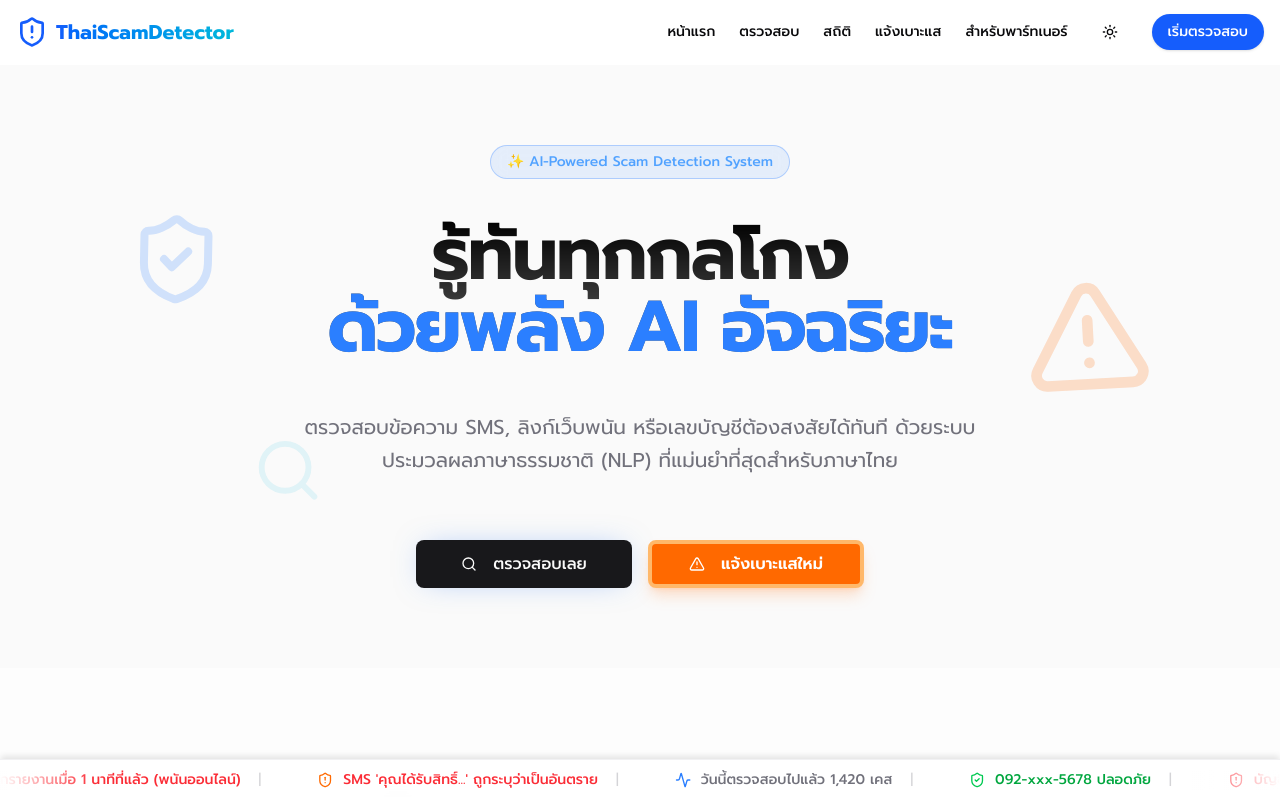
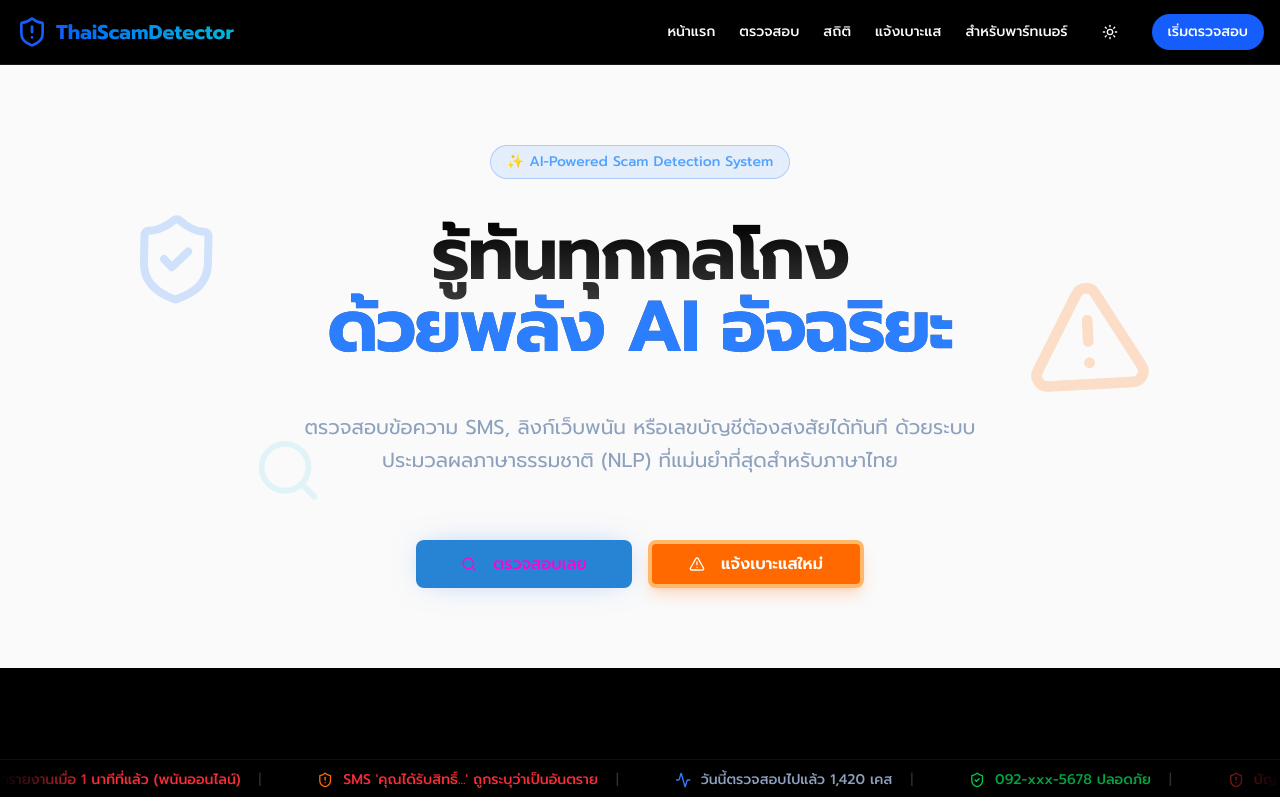
Before and after one commit to nutthakorn7/ThaiScamBench, a Next.js app in the folder frontend/: page / in a window 1280 px wide. Shown: the top 797 px of the page. Built offline with nearby package versions, Linux system fonts and the light colour scheme; a web font is replaced by a local one.

Commit message:
refactor: implement centralized theme system using css variables

```diff
--- a/frontend/app/globals.css
+++ b/frontend/app/globals.css
@@ -9,127 +9,99 @@
   --radius-md: calc(var(--radius) - 2px);
   --radius-lg: var(--radius);
   --radius-xl: calc(var(--radius) + 4px);
-  --color-background: var(--background);
-  --color-foreground: var(--foreground);
-  --color-card: var(--card);
-  --color-card-foreground: var(--card-foreground);
-  --color-popover: var(--popover);
-  --color-popover-foreground: var(--popover-foreground);
-  --color-primary: var(--primary);
-  --color-primary-foreground: var(--primary-foreground);
-  --color-secondary: var(--secondary);
-  --color-secondary-foreground: var(--secondary-foreground);
-  --color-muted: var(--muted);
-  --color-muted-foreground: var(--muted-foreground);
-  --color-accent: var(--accent);
-  --color-accent-foreground: var(--accent-foreground);
-  --color-destructive: var(--destructive);
-  --color-destructive-foreground: var(--destructive-foreground);
-  --color-border: var(--border);
-  --color-input: var(--input);
-  --color-ring: var(--ring);
-  --color-chart-1: var(--chart-1);
-  --color-chart-2: var(--chart-2);
-  --color-chart-3: var(--chart-3);
-  --color-chart-4: var(--chart-4);
-  --color-chart-5: var(--chart-5);
-  --color-sidebar: var(--sidebar);
-  --color-sidebar-foreground: var(--sidebar-foreground);
-  --color-sidebar-primary: var(--sidebar-primary);
-  --color-sidebar-primary-foreground: var(--sidebar-primary-foreground);
-  --color-sidebar-accent: var(--sidebar-accent);
-  --color-sidebar-accent-foreground: var(--sidebar-accent-foreground);
-  --color-sidebar-border: var(--sidebar-border);
-  --color-sidebar-ring: var(--sidebar-ring);
-  --font-sans: var(--font-prompt), var(--font-inter), ui-sans-serif, system-ui, sans-serif, "Apple Color Emoji", "Segoe UI Emoji", "Segoe UI Symbol", "Noto Color Emoji";
 
+  /* Map Tailwind Colors to our Semantic Variables */
+  --color-background: var(--color-bg);
+  --color-foreground: var(--color-text);
+  --color-card: var(--color-bg-elevated);
+  --color-card-foreground: var(--color-text);
+  --color-popover: var(--color-bg-elevated);
+  --color-popover-foreground: var(--color-text);
+  --color-primary: var(--color-primary);
+  --color-primary-foreground: var(--color-text-inverse);
+  --color-secondary: var(--color-bg-elevated);
+  --color-secondary-foreground: var(--color-text);
+  --color-muted: var(--color-bg-elevated);
+  --color-muted-foreground: var(--color-text-soft);
+  --color-accent: var(--color-accent);
+  --color-accent-foreground: var(--color-text-inverse);
+  --color-destructive: var(--color-danger);
+  --color-destructive-foreground: var(--color-text-inverse);
+  --color-border: var(--color-border);
+  --color-input: var(--color-border);
+  --color-ring: var(--color-primary);
+
+  /* Fonts */
+  --font-sans: "Prompt", var(--font-inter), ui-sans-serif, system-ui, sans-serif;
+
+  /* Aurora Animation */
   @keyframes aurora {
-    from {
-      background-position: 50% 50%, 50% 50%;
-    }
-    to {
-      background-position: 350% 50%, 350% 50%;
-    }
+    from { background-position: 50% 50%, 50% 50%; }
+    to { background-position: 350% 50%, 350% 50%; }
   }
   --animate-aurora: aurora 60s linear infinite;
 }
 
-:root {
-  --background: oklch(1 0 0);
-  --foreground: oklch(0.141 0.005 285.823);
-  --card: oklch(1 0 0);
-  --card-foreground: oklch(0.141 0.005 285.823);
-  --popover: oklch(1 0 0);
-  --popover-foreground: oklch(0.141 0.005 285.823);
-  --primary: oklch(0.21 0.006 285.885);
-  --primary-foreground: oklch(0.985 0 0);
-  --secondary: oklch(0.967 0.001 286.375);
-  --secondary-foreground: oklch(0.21 0.006 285.885);
-  --muted: oklch(0.967 0.001 286.375);
-  --muted-foreground: oklch(0.552 0.016 285.938);
-  --accent: oklch(0.967 0.001 286.375);
-  --accent-foreground: oklch(0.21 0.006 285.885);
-  --destructive: oklch(0.577 0.245 27.325);
-  --destructive-foreground: oklch(0.577 0.245 27.325);
-  --border: oklch(0.92 0.004 286.32);
-  --input: oklch(0.92 0.004 286.32);
-  --ring: oklch(0.705 0.015 286.067);
-  --chart-1: oklch(0.646 0.222 41.116);
-  --chart-2: oklch(0.6 0.118 184.704);
-  --chart-3: oklch(0.398 0.07 227.392);
-  --chart-4: oklch(0.828 0.189 84.429);
-  --chart-5: oklch(0.769 0.188 70.08);
-  --radius: 0.625rem;
-  --sidebar: oklch(0.985 0 0);
-  --sidebar-foreground: oklch(0.141 0.005 285.823);
-  --sidebar-primary: oklch(0.21 0.006 285.885);
-  --sidebar-primary-foreground: oklch(0.985 0 0);
-  --sidebar-accent: oklch(0.967 0.001 286.375);
-  --sidebar-accent-foreground: oklch(0.21 0.006 285.885);
-  --sidebar-border: oklch(0.92 0.004 286.32);
-  --sidebar-ring: oklch(0.705 0.015 286.067);
-}
-
-.dark {
-  --background: oklch(0.05 0 0);
-  --foreground: oklch(0.985 0 0);
-  --card: oklch(0.1 0 0);
-  --card-foreground: oklch(0.985 0 0);
-  --popover: oklch(0.1 0 0);
-  --popover-foreground: oklch(0.985 0 0);
-  --primary: oklch(0.7 0.18 250);
-  --primary-foreground: oklch(0 0 0);
-  --secondary: oklch(0.2 0.1 260);
-  --secondary-foreground: oklch(0.985 0 0);
-  --muted: oklch(0.2 0.05 260);
-  --muted-foreground: oklch(0.7 0.05 260);
-  --accent: oklch(0.25 0.1 260);
-  --accent-foreground: oklch(0.985 0 0);
-  --destructive: oklch(0.5 0.2 25);
-  --destructive-foreground: oklch(0.985 0 0);
-  --border: oklch(0.25 0.05 250);
-  --input: oklch(0.25 0.05 250);
-  --ring: oklch(0.7 0.18 250);
-  --chart-1: oklch(0.7 0.18 250);
-  --chart-2: oklch(0.8 0.15 190);
-  --chart-3: oklch(0.4 0.1 280);
-  --chart-4: oklch(0.6 0.2 300);
-  --chart-5: oklch(0.9 0.1 50);
-  --sidebar: oklch(0.08 0 0);
-  --sidebar-foreground: oklch(0.985 0 0);
-  --sidebar-primary: oklch(0.7 0.18 250);
-  --sidebar-primary-foreground: oklch(0 0 0);
-  --sidebar-accent: oklch(0.2 0.1 260);
-  --sidebar-accent-foreground: oklch(0.985 0 0);
-  --sidebar-border: oklch(0.25 0.05 250);
-  --sidebar-ring: oklch(0.7 0.18 250);
-}
+/*
+  CENTRALIZED THEME CONFIGURATION
+  Using CSS Variables for Multi-Theme Support
+*/
 
 @layer base {
-  * {
-    @apply border-border outline-ring/50;
+  :root {
+    /* Shared Structural Variables */
+    --radius: 0.625rem;
+    --font-prompt: 'Prompt', sans-serif;
+
+    /*
+      THEME: PUBLIC (Default / Dark Cyberpunk)
+      Used for: /, /check, /stats, /report
+    */
+    --color-bg: oklch(0.05 0 0);           /* Zinc 950 */
+    --color-bg-elevated: oklch(0.1 0 0);   /* Zinc 900 */
+    --color-primary: oklch(0.6 0.15 250);  /* Blue 500 equivalent */
+    --color-accent: oklch(0.65 0.2 40);    /* Orange 500 */
+    --color-danger: oklch(0.5 0.2 25);     /* Red 600 */
+    --color-text: oklch(0.985 0 0);        /* White */
+    --color-text-inverse: oklch(1 1 1);    /* White */
+    --color-text-soft: oklch(0.7 0.05 260); /* Zinc 400 */
+    --color-border: oklch(0.25 0.05 250);  /* Zinc 800 */
   }
+
+  /*
+    THEME: PARTNER (Professional Blue/Clean)
+    Used for: /partner
+  */
+  .theme-partner {
+    --color-bg: oklch(1 0 0);              /* White */
+    --color-bg-elevated: oklch(0.985 0 0); /* Slate 50 */
+    --color-primary: oklch(0.5 0.15 260);  /* Blue 600 */
+    --color-accent: oklch(0.4 0.15 280);   /* Indigo 600 */
+    --color-danger: oklch(0.5 0.2 25);     /* Red 600 */
+    --color-text: oklch(0.15 0.02 260);    /* Slate 900 */
+    --color-text-inverse: oklch(1 0 0);    /* White */
+    --color-text-soft: oklch(0.5 0.05 260);/* Slate 500 */
+    --color-border: oklch(0.9 0.02 260);   /* Slate 200 */
+  }
+
+  /*
+    THEME: ADMIN (Security Red/Dark)
+    Used for: /admin
+  */
+  .theme-admin {
+    --color-bg: oklch(0.08 0 0);           /* Neutral 950 */
+    --color-bg-elevated: oklch(0.12 0 0);  /* Neutral 900 */
+    --color-primary: oklch(0.5 0.2 25);    /* Red 600 (Admin Primary) */
+    --color-accent: oklch(0.6 0.15 40);    /* Orange 500 */
+    --color-danger: oklch(0.4 0.2 25);     /* Darker Red */
+    --color-text: oklch(0.95 0 0);         /* Neutral 100 */
+    --color-text-inverse: oklch(1 0 0);    /* White */
+    --color-text-soft: oklch(0.6 0 0);     /* Neutral 500 */
+    --color-border: oklch(0.2 0 0);        /* Neutral 800 */
+  }
+
   body {
-    @apply bg-background text-foreground;
+    background-color: var(--color-bg);
+    color: var(--color-text);
   }
 }
```
